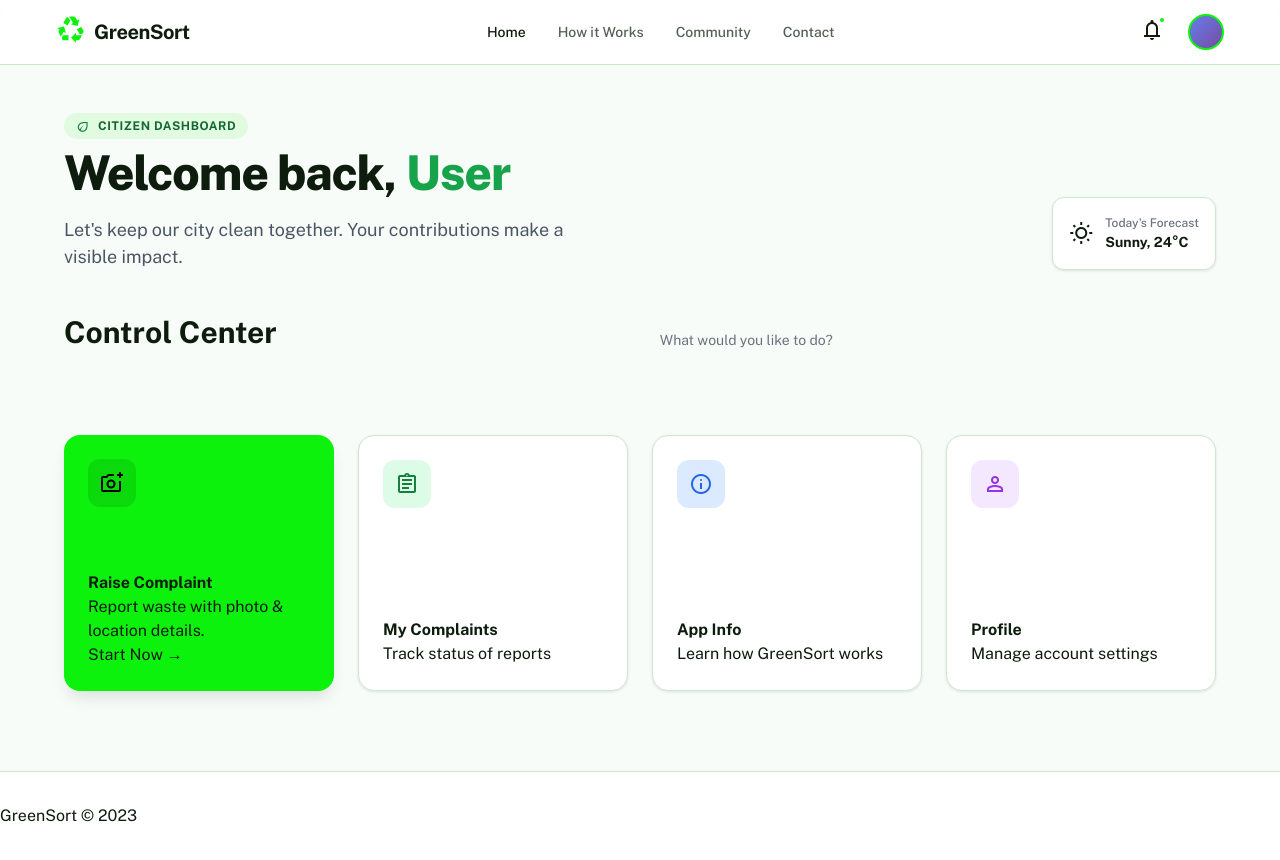
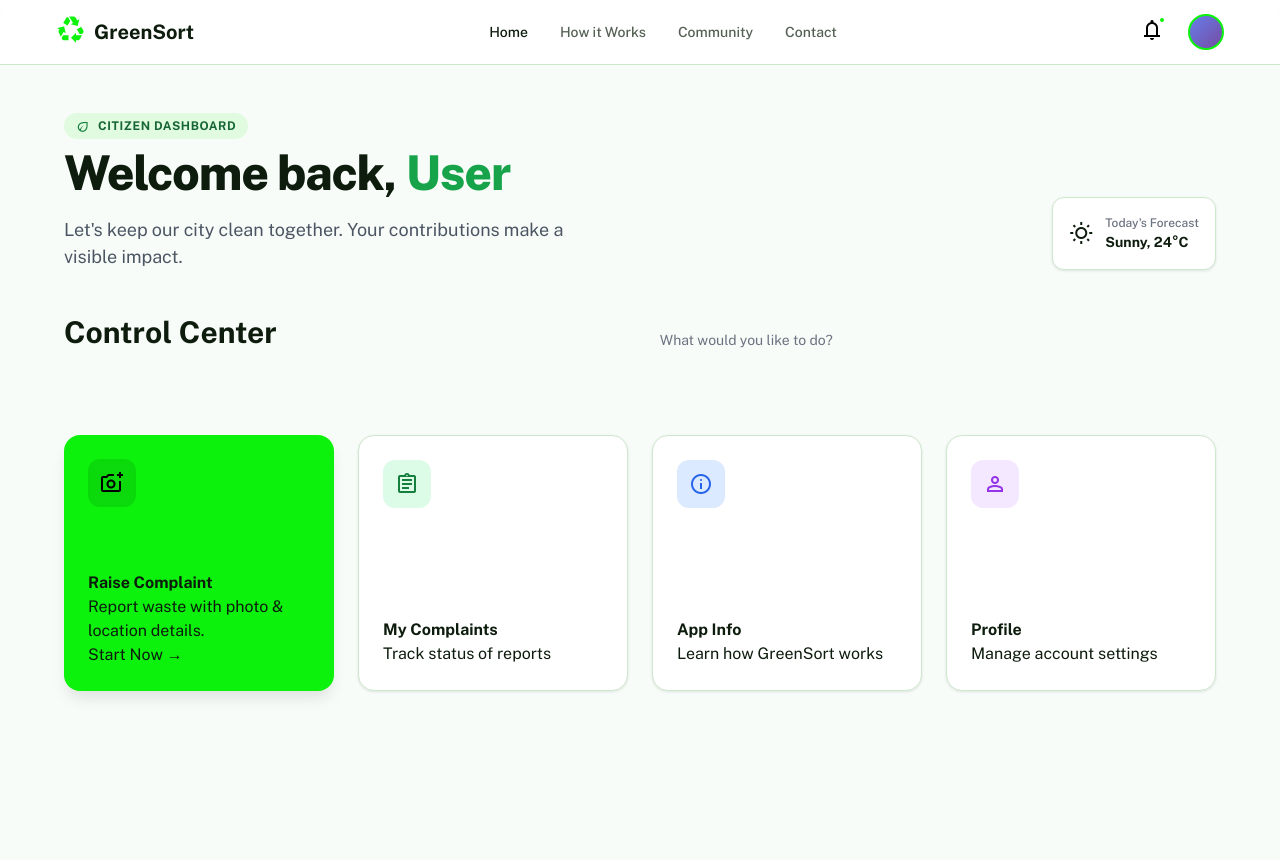
Before and after one commit to deeksha23042003/waste_management, a React (Vite) app: page /user/dashboard in a window 1280 px wide. Shown: the top 860 px of the page. Built offline with nearby package versions, Linux system fonts and the light colour scheme.

Commit message:
Made user header seperate

```diff
--- a/src/pages/user/UserDashboard.css
+++ b/src/pages/user/UserDashboard.css
@@ -42,125 +42,11 @@ body {
   width: 100vw;
 }
 
-/* Header Styles */
-.dashboard-header {
-  position: sticky;
-  top: 0;
-  z-index: 50;
-  width: 100%;
-  background-color: rgba(255, 255, 255, 0.8);
-  backdrop-filter: blur(12px);
-  border-bottom: 1px solid var(--border-color);
-}
 
-.header-content {
-  max-width: 1200px;
-  margin: 0 auto;
-  padding: 0 1rem;
-}
 
-.header-row {
-  display: flex;
-  align-items: center;
-  justify-content: space-between;
-  height: 4rem;
-}
-
-.logo-section {
-  display: flex;
-  align-items: center;
-  gap: 0.5rem;
-}
-
-.logo-icon {
-  color: var(--primary);
-}
-
-.logo-icon .material-symbols-outlined {
-  font-size: 1.875rem;
-}
-
-.logo-text {
-  font-size: 1.25rem;
-  font-weight: 700;
-  letter-spacing: -0.025em;
-}
-
-.nav-links {
-  display: none;
-  gap: 2rem;
-  align-items: center;
-}
-
-@media (min-width: 768px) {
-  .nav-links {
-    display: flex;
-  }
-}
-
-.nav-link {
-  font-size: 0.875rem;
-  font-weight: 500;
-  text-decoration: none;
-  color: rgba(13, 28, 13, 0.7);
-  transition: color 0.3s;
-}
-
-.nav-link.active {
-  color: var(--text-main);
-}
-
-.nav-link:hover {
-  color: var(--primary);
-}
-
-.header-actions {
-  display: flex;
-  align-items: center;
-  gap: 1rem;
-}
-
-.notification-btn {
-  position: relative;
-  padding: 0.5rem;
-  background: none;
-  border: none;
-  color: var(--text-main);
-  border-radius: 9999px;
-  cursor: pointer;
-  transition: background-color 0.3s;
-}
-
-.notification-btn:hover {
-  background-color: var(--gray-100);
-}
-
-.notification-badge {
-  position: absolute;
-  top: 0.375rem;
-  right: 0.375rem;
-  width: 0.5rem;
-  height: 0.5rem;
-  background-color: var(--primary);
-  border-radius: 9999px;
-  border: 2px solid white;
-}
-
-.user-avatar {
-  width: 2.25rem;
-  height: 2.25rem;
-  border-radius: 9999px;
-  background: linear-gradient(135deg, #667eea 0%, #764ba2 100%);
-  background-size: cover;
-  background-position: center;
-  border: 2px solid var(--primary);
-  cursor: pointer;
-}
 
 /* Main Content */
-.main-content {
-  flex-grow: 1;
-}
+
 
 .content-wrapper {
   max-width: 1200px;
@@ -702,60 +588,3 @@ body {
   -webkit-box-orient: vertical;
   overflow: hidden;
 }
-
-/* Footer */
-.dashboard-footer {
-  background-color: var(--surface-light);
-  border-top: 1px solid var(--border-color);
-  padding: 2rem 0;
-  margin-top: auto;
-}
-
-.footer-content {
-  max-width: 1200px;
-  margin: 0 auto;
-  padding: 0 1rem;
-  display: flex;
-  flex-direction: column;
-  justify-content: space-between;
-  align-items: center;
-  gap: 1rem;
-}
-
-@media (min-width: 768px) {
-  .footer-content {
-    flex-direction: row;
-  }
-}
-
-.footer-logo {
-  display: flex;
-  align-items: center;
-  gap: 0.5rem;
-}
-
-.footer-icon {
-  color: var(--primary);
-  opacity: 0.8;
-}
-
-.footer-text {
-  font-size: 0.875rem;
-  font-weight: 600;
-}
-
-.footer-links {
-  display: flex;
-  gap: 1.5rem;
-}
-
-.footer-links a {
-  font-size: 0.75rem;
-  color: var(--gray-500);
-  text-decoration: none;
-  transition: color 0.3s;
-}
-
-.footer-links a:hover {
-  color: var(--primary);
-}
--- a/src/pages/user/UserDashboard.jsx
+++ b/src/pages/user/UserDashboard.jsx
@@ -1,52 +1,17 @@
 import React from "react";
 import { useNavigate, Link } from "react-router-dom";
 import "./UserDashboard.css";
+import UserHeader from "./UserHeader";
 
 const UserDashboard = () => {
   const navigate = useNavigate();
   const email = localStorage.getItem("loggedInEmail") || "";
   const firstName = localStorage.getItem("loggedInName") || "User";
   return (
+    <>
+    <UserHeader active="home" />
     <div className="dashboard-container">
-      {/* Top Navigation Bar */}
-      <header className="dashboard-header">
-        <div className="header-content">
-          <div className="header-row">
-            {/* Logo */}
-            <div
-              className="logo-section"
-              onClick={() => navigate("/user/dashboard")}
-              style={{ cursor: "pointer" }}
-            >
-              <div className="logo-icon">
-                <span className="material-symbols-outlined">recycling</span>
-              </div>
-              <h1 className="logo-text">GreenSort</h1>
-            </div>
 
-            {/* Navigation Links */}
-            <nav className="nav-links">
-              <Link className="nav-link active" to="/user/dashboard">Home</Link>
-              <Link className="nav-link" to="/how-it-works">How it Works</Link>
-              <Link className="nav-link" to="/community">Community</Link>
-              <Link className="nav-link" to="/contact">Contact</Link>
-            </nav>
-
-            {/* Right Side Actions */}
-            <div className="header-actions">
-              <button className="notification-btn">
-                <span className="material-symbols-outlined">notifications</span>
-                <span className="notification-badge"></span>
-              </button>
-              <div
-                className="user-avatar"
-                onClick={() => navigate("/user/profile")}
-                style={{ cursor: "pointer" }}
-              ></div>
-            </div>
-          </div>
-        </div>
-      </header>
 
       {/* Main Content */}
       <main className="main-content">
@@ -88,7 +53,7 @@ const UserDashboard = () => {
               {/* Raise Complaint */}
               <div
                 className="action-card primary-card"
-                onClick={() => navigate("/user/complaint/new")}
+                onClick={() => navigate("/user/complaint")}
                 style={{ cursor: "pointer" }}
               >
                 <div className="card-icon-wrapper primary-icon">
@@ -119,7 +84,7 @@ const UserDashboard = () => {
               {/* App Info */}
               <div
                 className="action-card"
-                onClick={() => navigate("/app-info")}
+                onClick={() => navigate("/how-it-works")}
                 style={{ cursor: "pointer" }}
               >
                 <div className="card-icon-wrapper blue-icon">
@@ -151,11 +116,10 @@ const UserDashboard = () => {
         </div>
       </main>
 
-      {/* Footer */}
-      <footer className="dashboard-footer">
-        <span>GreenSort © 2023</span>
-      </footer>
+
+
     </div>
+    </>
   );
 };
 
--- /dev/null
+++ b/src/pages/user/UserHeader.css
@@ -0,0 +1,106 @@
+.dashboard-header {
+  position: sticky;
+  top: 0;
+  z-index: 50;
+  width: 100%;
+  background-color: rgba(255, 255, 255, 0.8);
+  backdrop-filter: blur(12px);
+  border-bottom: 1px solid var(--border-color);
+
+}
+body{
+    overflow-x: hidden;
+}
+.header-content {
+  max-width: 1200px;
+  margin: 0 auto;
+  padding: 0 1rem;
+}
+
+.header-row {
+  display: flex;
+  align-items: center;
+  justify-content: space-between;
+  height: 4rem;
+}
+
+
+.logo-section {
+  display: flex;
+  align-items: center;
+  gap: 0.5rem;
+  cursor: pointer;
+}
+
+.logo-icon {
+  color: var(--primary);
+}
+
+.logo-icon .material-symbols-outlined {
+  font-size: 1.875rem;
+}
+
+.logo-text {
+  font-size: 1.25rem;
+  font-weight: 700;
+}
+
+.nav-links {
+  display: none;
+  gap: 2rem;
+}
+
+@media (min-width: 768px) {
+  .nav-links {
+    display: flex;
+  }
+}
+
+.nav-link {
+  font-size: 0.875rem;
+  font-weight: 500;
+  text-decoration: none;
+  color: rgba(13, 28, 13, 0.7);
+}
+
+.nav-link.active {
+  color: var(--text-main);
+}
+
+.nav-link:hover {
+  color: var(--primary);
+}
+
+.header-actions {
+  display: flex;
+  align-items: center;
+  gap: 1rem;
+}
+
+.notification-btn {
+  position: relative;
+  padding: 0.5rem;
+  background: none;
+  border: none;
+  cursor: pointer;
+}
+
+.notification-badge {
+  position: absolute;
+  top: 0.375rem;
+  right: 0.375rem;
+  width: 0.5rem;
+  height: 0.5rem;
+  background-color: var(--primary);
+  border-radius: 50%;
+  border: 2px solid white;
+}
+
+.user-avatar {
+  width: 2.25rem;
+  height: 2.25rem;
+  border-radius: 50%;
+  background: linear-gradient(135deg, #667eea, #764ba2);
+  border: 2px solid var(--primary);
+  cursor: pointer;
+}
--- /dev/null
+++ b/src/pages/user/UserHeader.jsx
@@ -0,0 +1,69 @@
+import React from "react";
+import { Link, useNavigate } from "react-router-dom";
+import "./UserHeader.css";
+
+const UserHeader = ({ active = "home" }) => {
+  const navigate = useNavigate();
+
+  return (
+    <header className="dashboard-header">
+      <div className="header-content">
+        <div className="header-row">
+          {/* Logo */}
+          <div
+            className="logo-section"
+            onClick={() => navigate("/user/dashboard")}
+          >
+            <div className="logo-icon">
+              <span className="material-symbols-outlined">recycling</span>
+            </div>
+            <h1 className="logo-text">GreenSort</h1>
+          </div>
+
+          {/* Navigation */}
+          <nav className="nav-links">
+            <Link
+              className={`nav-link ${active === "home" ? "active" : ""}`}
+              to="/user/dashboard"
+            >
+              Home
+            </Link>
+            <Link
+              className={`nav-link ${active === "how" ? "active" : ""}`}
+              to="/how-it-works"
+            >
+              How it Works
+            </Link>
+            <Link
+              className={`nav-link ${active === "community" ? "active" : ""}`}
+              to="/community"
+            >
+              Community
+            </Link>
+            <Link
+              className={`nav-link ${active === "contact" ? "active" : ""}`}
+              to="/contact"
+            >
+              Contact
+            </Link>
+          </nav>
+
+          {/* Actions */}
+          <div className="header-actions">
+            <button className="notification-btn">
+              <span className="material-symbols-outlined">notifications</span>
+              <span className="notification-badge"></span>
+            </button>
+
+            <div
+              className="user-avatar"
+              onClick={() => navigate("/user/profile")}
+            />
+          </div>
+        </div>
+      </div>
+    </header>
+  );
+};
+
+export default UserHeader;
```
